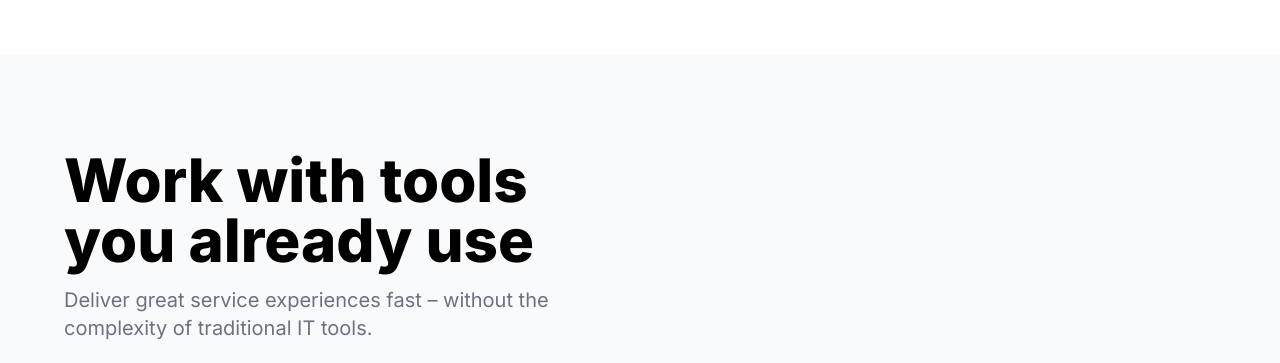
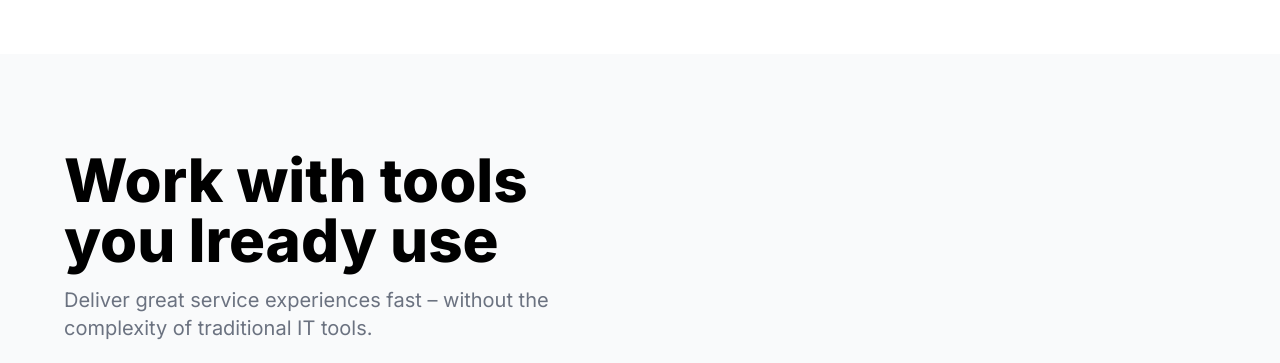
Before and after one commit to AbdalruhmanIssa/TailWindProject, a website: page index.html in a window 1280 px wide. Shown: the part 589-952 px from the top of the page. Drawn offline with nearby package versions, Linux system fonts and the light colour scheme; files that its build step writes are made by us from their sources.

Commit message:
hopeless

```diff
--- a/index.html
+++ b/index.html
@@ -69,7 +69,7 @@
       <div class="wrapper grid grid-cols-1 lg:grid-cols-2 gap-[74px] items-center justify-center">
         <div>
           <h2 class="leading-tight text-4xl 2md:text-6xl font-extrabold mb-4">
-            Work with tools you already use
+            Work with tools you lready use
           </h2>
           <p class="text-xl text-secondaryText mb-8">
             Deliver great service experiences fast – without the complexity of traditional IT tools.
```
